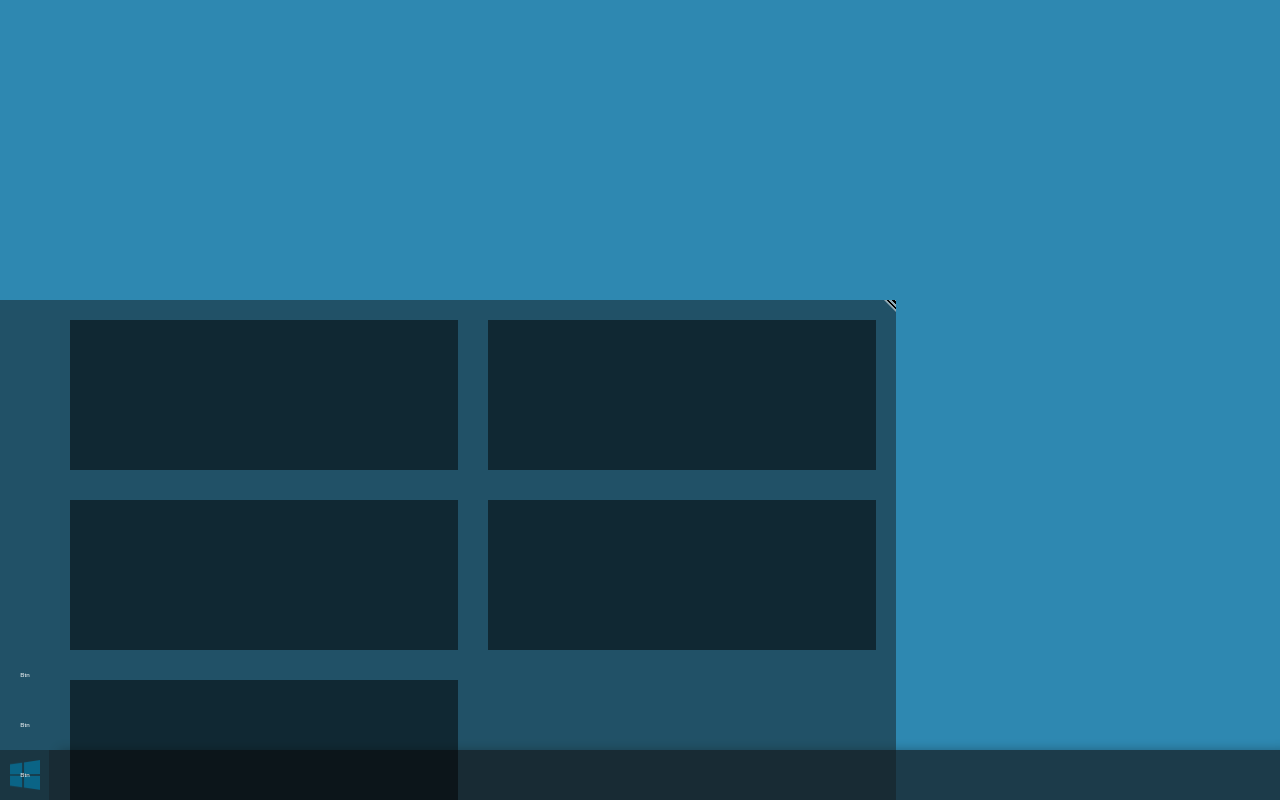
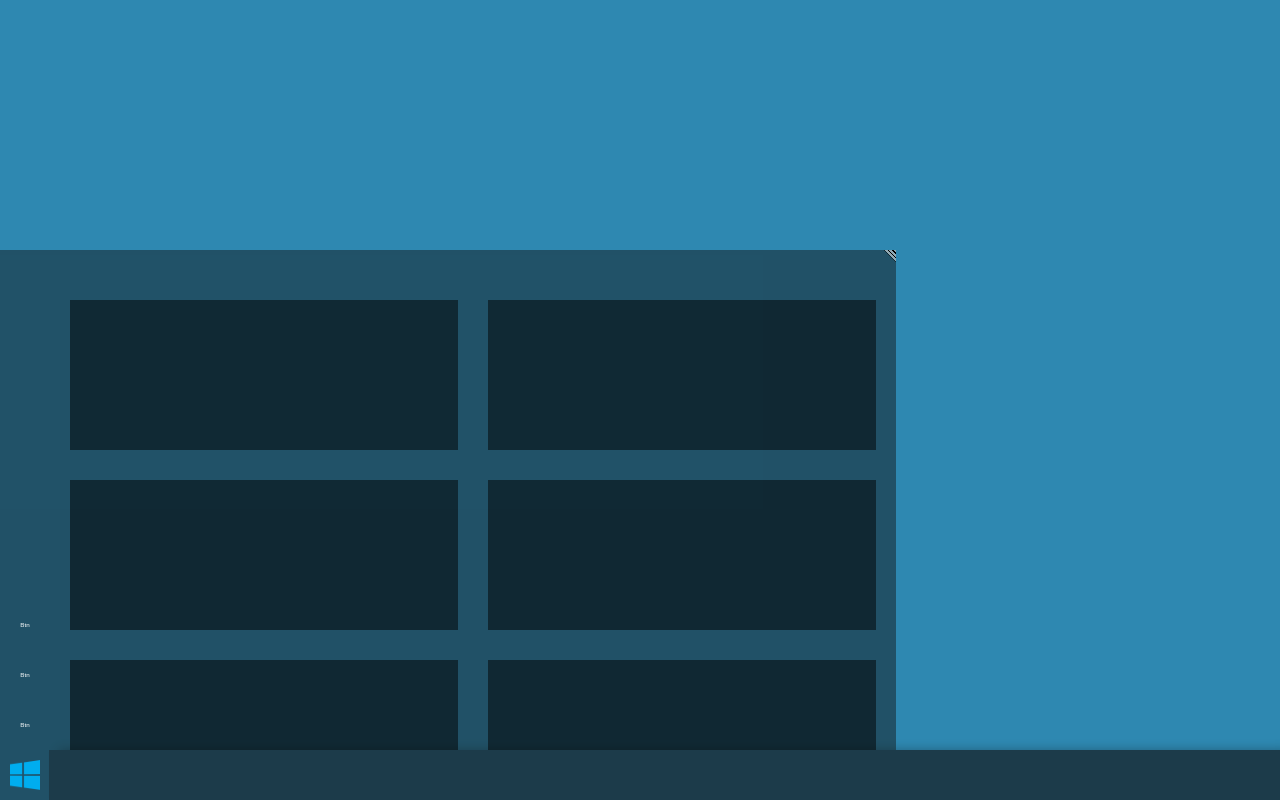
Before and after one commit to fpvonly/wui, a React app: page / in a window 1280 px wide. Both pictures are taken after a click on the element 24 px from the left and 775 px from the top of the page. Built offline with nearby package versions, Linux system fonts and the light colour scheme.

Commit message:
Css changes

```diff
--- a/assets/css/styles.css
+++ b/assets/css/styles.css
@@ -117,7 +117,7 @@ html, body {
   height: 50rem;
   background-color: rgba(21, 28, 31, 0.5);
   display: flex;
-  position: absolute;
+  position: relative;
   overflow: hidden;
 }
 
@@ -131,7 +131,7 @@ html, body {
   cursor: nesw-resize;
   -webkit-clip-path: polygon(0 0, 100% 0, 100% 100%);
   clip-path: polygon(0 0, 100% 0, 100% 100%);
-  background: repeating-linear-gradient(45deg,rgba(255,255,255,.5),rgba(255,255,255,.5) 2px,#000 2px,#000 4px);
+  background: repeating-linear-gradient(45deg,rgba(255,255,255,.5),rgba(255,255,255,.5) 2px,#000 2px,#000 3px);
 }
 
 .menu .side_panel {
@@ -157,16 +157,17 @@ html, body {
 
 .menu .content_panel {
   width: 100%;
-  padding: 2rem;
+  margin-top: 3rem;
+  padding: 2rem 2rem 2rem 2rem;
   display: grid;
   grid-column-gap: 30px;
   grid-row-gap: 30px;
   grid-template-columns: repeat(auto-fit, minmax(250px, 1fr));
-  grid-template-rows: repeat(4, 150px);
-  /*grid-auto-columns: 200px;*/
+  /*grid-template-rows: repeat(4, 150px);*/
   overflow: auto;
 }
 
 .menu .box {
   background-color: rgba(0, 0, 0, 0.5);
+  min-height: 150px;
 }
--- a/src/components/MenuArea.jsx
+++ b/src/components/MenuArea.jsx
@@ -80,6 +80,11 @@ class MenuArea extends React.Component {
         <div className='box'></div>
         <div className='box'></div>
         <div className='box'></div>
+        <div className='box'></div>
+        <div className='box'></div>
+        <div className='box'></div>
+        <div className='box'></div>
+        <div className='box'></div>
 
       </div>
       <div className='resize_grip' ref={(c) => { this.resizeGrip = c; }} />
```
